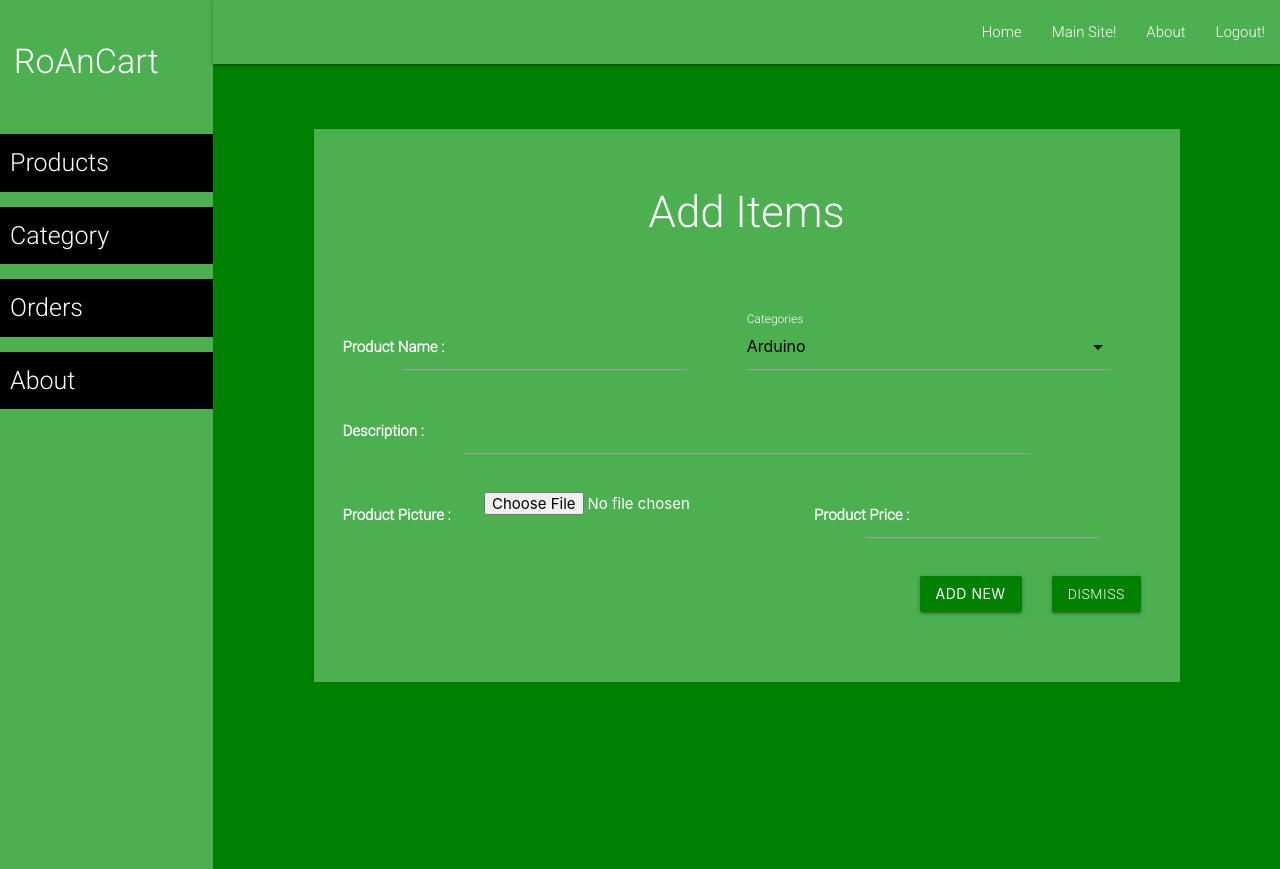
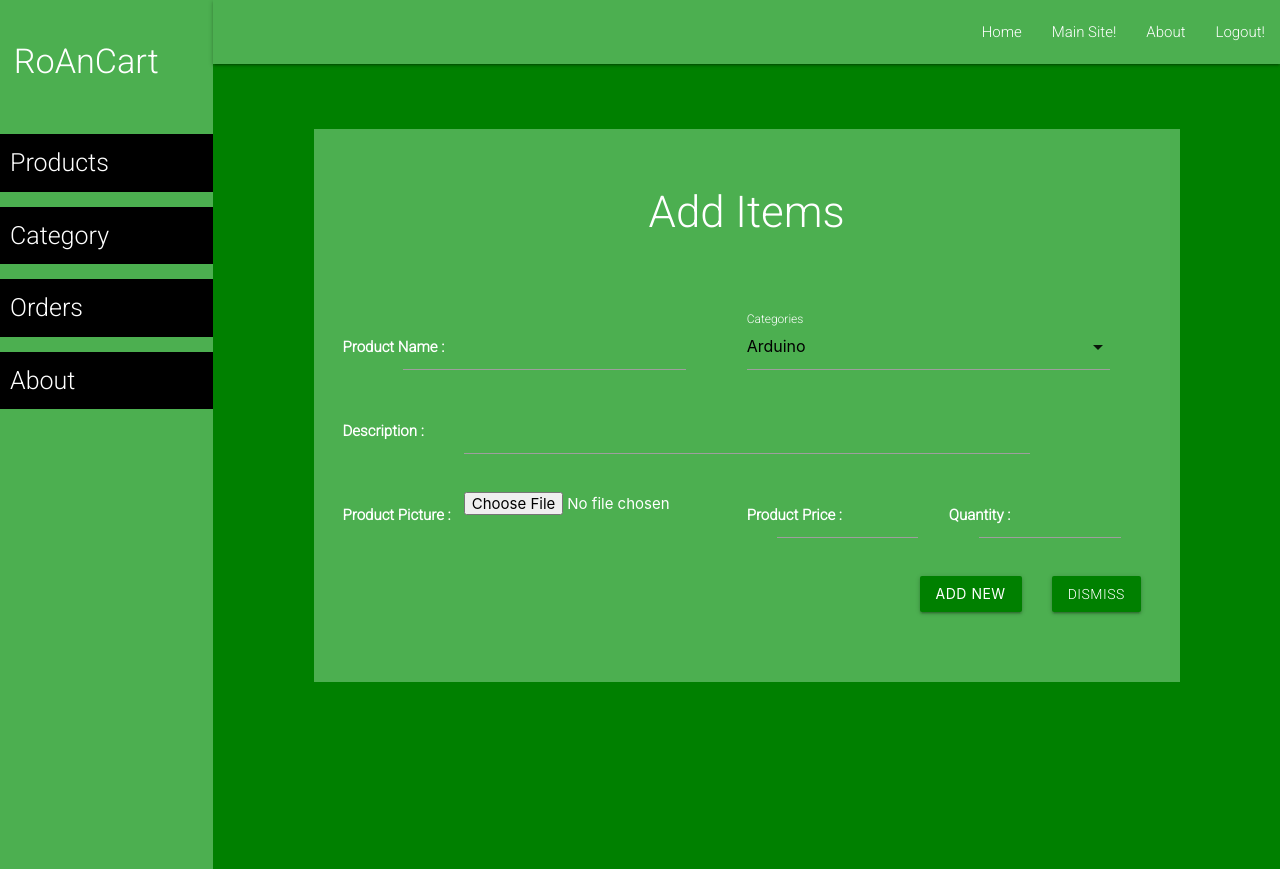
Before and after one commit to HRIDOY-BUZZ/RoAnCart, a PHP site: page /admin/product-add.php in a window 1280 px wide. Shown: the top 869 px of the page. Run offline with PHP 8.4, Linux system fonts and the light colour scheme; a user stored in the database is signed in; data comes from the database, SQL or seed files in the repository.

Commit message:
Admin Page Quantity insert added

```diff
--- a/admin/product-add.php
+++ b/admin/product-add.php
@@ -72,18 +72,24 @@ $arr_all = $query->fetchAll(PDO::FETCH_ASSOC);
 	                <label for="desc" style="color: white;"><b>Description :</b></label>
 	                </div>
                 </div>
-						</div>
-						<div class="row">
-								<div class="col s7" style="">
+			</div>
+			<div class="row">
+				<div class="col m6 s12" style="">
                     <div class="input-field">
                       <input id="image" name="image" type="file" style="color: white; width: 70%; float:right;">
                       <label for="name" style="color: white; float:left;"><b>Product Picture :</b></label>
                     </div>
                 </div>
-								<div class="col s5" style="">
+				<div class="col m3 s6" style="">
                     <div class="input-field">
                         <input id="price" name="price" type="number" class="validate" style="color: white; width: 70%">
                         <label for="price" style="color: white;"><b>Product Price :</b></label>
+                    </div>
+                </div>
+                <div class="col m3 s6" style="">
+                    <div class="input-field">
+                        <input id="stock" name="stock" type="number" class="validate" style="color: white; width: 70%">
+                        <label for="stock" style="color: white;"><b>Quantity :</b></label>
                     </div>
                 </div>
             </div>
@@ -91,7 +97,7 @@ $arr_all = $query->fetchAll(PDO::FETCH_ASSOC);
             <div class="row">
                 <div class="col s12">
                     <div class="section right" style="padding: 15px 10px;">
-                        <a href="food-list.php" class="waves-effect waves-light btn">Dismiss</a>
+                        <a href="product-list.php" class="waves-effect waves-light btn">Dismiss</a>
                     </div>
                     <div class="section right" style="padding: 15px 20px;">
                         <button type="submit" class="waves-effect waves-light btn">Add New</button>
--- a/admin/product-list.php
+++ b/admin/product-list.php
@@ -8,7 +8,7 @@
 
 require('../backends/connection-pdo.php');
 
-$sql = 'SELECT product.image, product.id, product.pname, product.description, product.price, categories.name
+$sql = 'SELECT product.image, product.id, product.pname, product.stock, product.description, product.price, categories.name
         FROM product
         LEFT JOIN categories
         ON product.cat_id = categories.id';
@@ -54,6 +54,7 @@ $arr_all = $query->fetchAll(PDO::FETCH_ASSOC);
               <th>Description</th>
               <th>Category</th>
               <th>Price</th>
+              <th>Stock</th>
               <th>Action</th>
           </tr>
         </thead>
@@ -70,6 +71,7 @@ $arr_all = $query->fetchAll(PDO::FETCH_ASSOC);
             <td><?php echo $key['description']; ?></td>
             <td><?php echo $key['name']; ?></td>
             <td><?php echo $key['price']; ?> BDT</td>
+            <td><?php echo $key['stock']; ?></td>
             <td><a href="../backends/admin/pro-delete.php?id=<?php echo $key['id']; ?>"><span class="new badge" data-badge-caption="">Delete</span></a></td>
           </tr>
 
```
Also changed, not shown: backends/admin/pro-add.php (+10 -8 lines), images/32.jpg.
